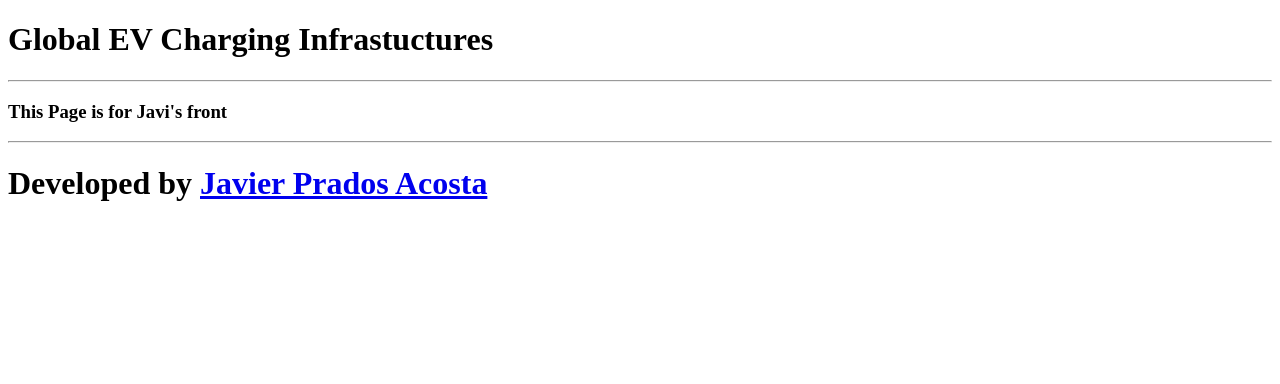
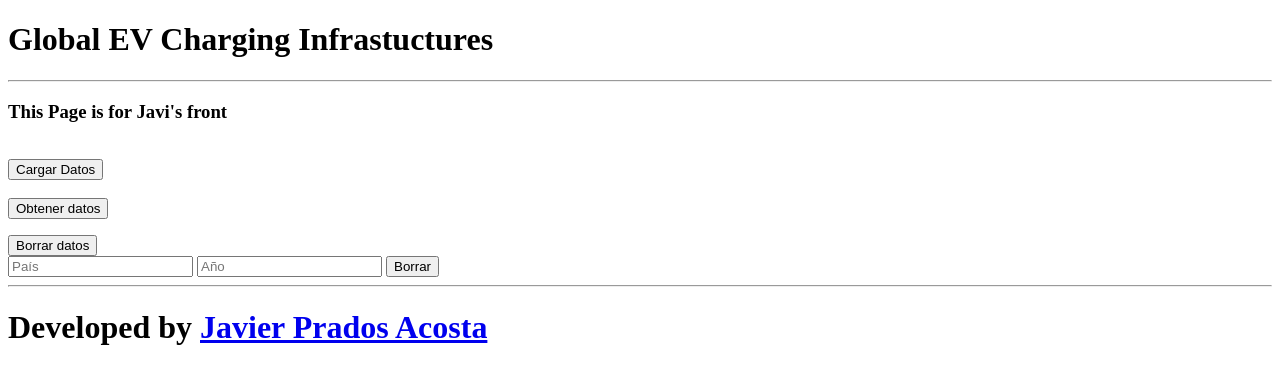
Before and after one commit to JavierPradosA/SOS2526-16, a SvelteKit app in the folder src/front/: page /global-ev-charging-infrastructures in a window 1280 px wide. Shown: the top 384 px of the page. Built offline with nearby package versions, Linux system fonts and the light colour scheme.

Commit message:
front javi falta post

```diff
--- a/src/front/src/routes/global-ev-charging-infrastructures/+page.svelte
+++ b/src/front/src/routes/global-ev-charging-infrastructures/+page.svelte
@@ -1 +1,79 @@
+<script>
+	// @ts-ignore
+    //Alamacenamiento de datos
+    let pais = "";
+	let year = "";
+	let data = $state([]);
+    let mensaje = $state("");
+    let mensaje2 = $state("");
+    //Async pq no sabemos cuando nos va a dar el resultado
+	async function getData() {
+        //
+		const res = await fetch('http://localhost:3000/api/v1/global-ev-charging-infrastructures/', {
+			method: 'GET'
+		});
+		const d = await res.json();
+		data = d;
+	}
+    async function LoadData() {
+        //
+		await fetch('http://localhost:3000/api/v1/global-ev-charging-infrastructures/loadInitialData', {
+			method: 'GET'
+		});
+        mensaje = "Datos cargados"
+
+	}
+    async function borrarColeccion() {
+        //
+		await fetch('http://localhost:3000/api/v1/global-ev-charging-infrastructures/', {
+			method: 'DELETE'
+		});
+        mensaje2 = "Datos Borrados";
+
+	}
+    async function borrarElemento(pais, year) {
+	try {
+		await fetch(`http://localhost:3000/api/v1/global-ev-charging-infrastructures/${pais}/${year}`, {
+			method: 'DELETE'
+		});
+
+		mensaje2 = "Datos Borrados";
+
+	} catch (err) {
+		console.error("Error borrando:", err);
+	}
+}
+</script>
+
 <h3>This Page is for Javi's front</h3>
+<br>
+<button onclick={LoadData}>Cargar Datos</button>
+{mensaje}
+<br>
+<br>
+<button onclick={getData}>Obtener datos</button>
+<ul>
+{#each data as dato (dato.country + dato.year)}
+    <li>{JSON.stringify(dato)}</li>
+{/each}
+</ul>
+<button onclick={borrarColeccion}>Borrar datos</button>
+{mensaje2}
+
+<form onsubmit={() => borrarElemento(pais, year)}>
+	<input
+		type="text"
+		placeholder="País"
+		bind:value={pais}
+		required
+	/>
+
+	<input
+		type="number"
+		placeholder="Año"
+		bind:value={year}
+		required
+	/>
+
+	<button type="submit">Borrar</button>
+</form>
```
